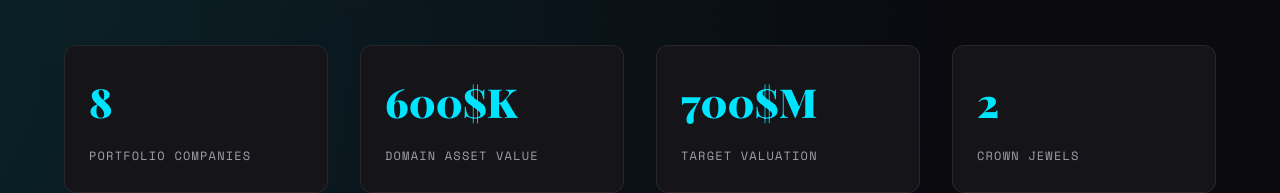
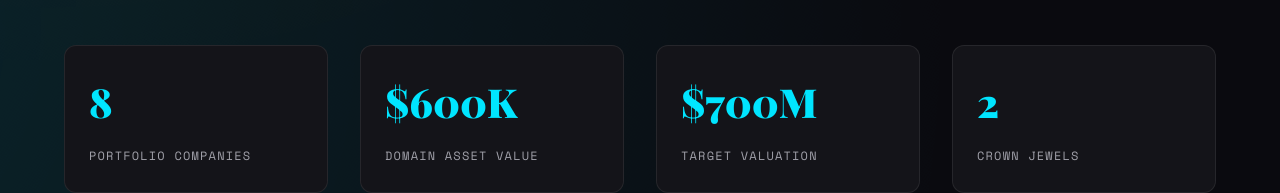
Before and after one commit to c-u-l8er/TRAAVIIS, a plain HTML site: page index.html in a window 1280 px wide. Shown: the part 705-898 px from the top of the page. Drawn offline with nearby package versions, Linux system fonts and the light colour scheme.

Commit message:
number format

```diff
--- a/index.html
+++ b/index.html
@@ -848,6 +848,14 @@
 
         // Dynamic counter animation
         function animateValue(element, start, end, duration) {
+            // Preserve formatting like "$600K" and "$600M" (prefix "$", suffix "K/M/B") during the animation.
+            const original = element.dataset.originalValue || element.textContent;
+            element.dataset.originalValue = original;
+
+            const trimmed = original.trim();
+            const prefix = (trimmed.match(/^[^0-9]+/) || [''])[0];
+            const suffix = (trimmed.match(/[^0-9]+$/) || [''])[0];
+
             const range = end - start;
             const increment = range / (duration / 16);
             let current = start;
@@ -860,9 +868,8 @@
                 }
 
                 if (element.classList.contains('stat-value')) {
-                    const suffix = element.textContent.match(/[KM$]/g)?.join('') || '';
                     const numericValue = Math.floor(current);
-                    element.textContent = numericValue + suffix;
+                    element.textContent = `${prefix}${numericValue}${suffix}`;
                 }
             }, 16);
         }
```
